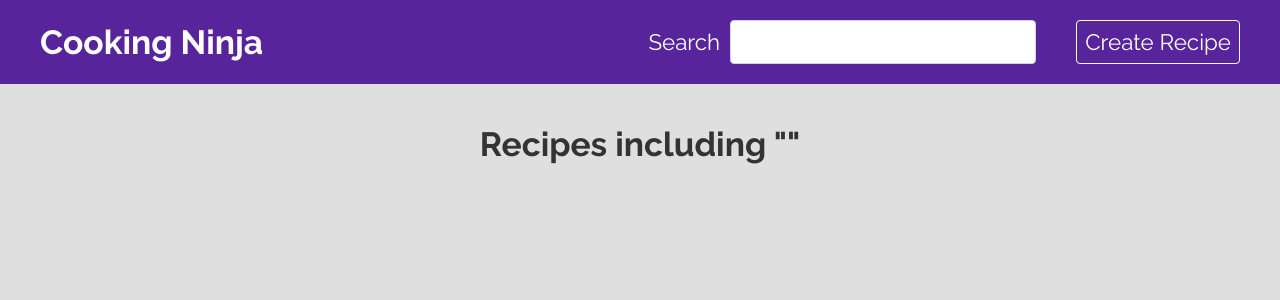
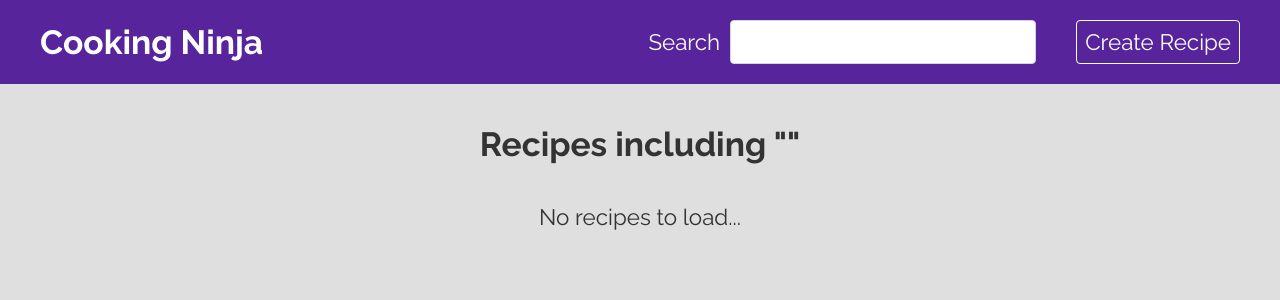
Before and after one commit to KieranWebDev/RecipeDirectory-ReactAndFirebase, a React (Create React App) app: page /Search in a window 1280 px wide. Shown: the top 300 px of the page. Built offline with nearby package versions, Linux system fonts and the light colour scheme; data requests are answered from the project's data file.

Commit message:
added error catching is no matching search results

```diff
--- a/src/components/RecipeList/RecipeList.js
+++ b/src/components/RecipeList/RecipeList.js
@@ -2,6 +2,9 @@ import './recipeList.css';
 import { Link } from 'react-router-dom';
 
 export default function RecipeList({ recipes }) {
+  if (recipes.length === 0) {
+    return <div className="error">No recipes to load...</div>;
+  }
   return (
     <div className="recipe-list">
       {recipes.map((recipe) => (
```
